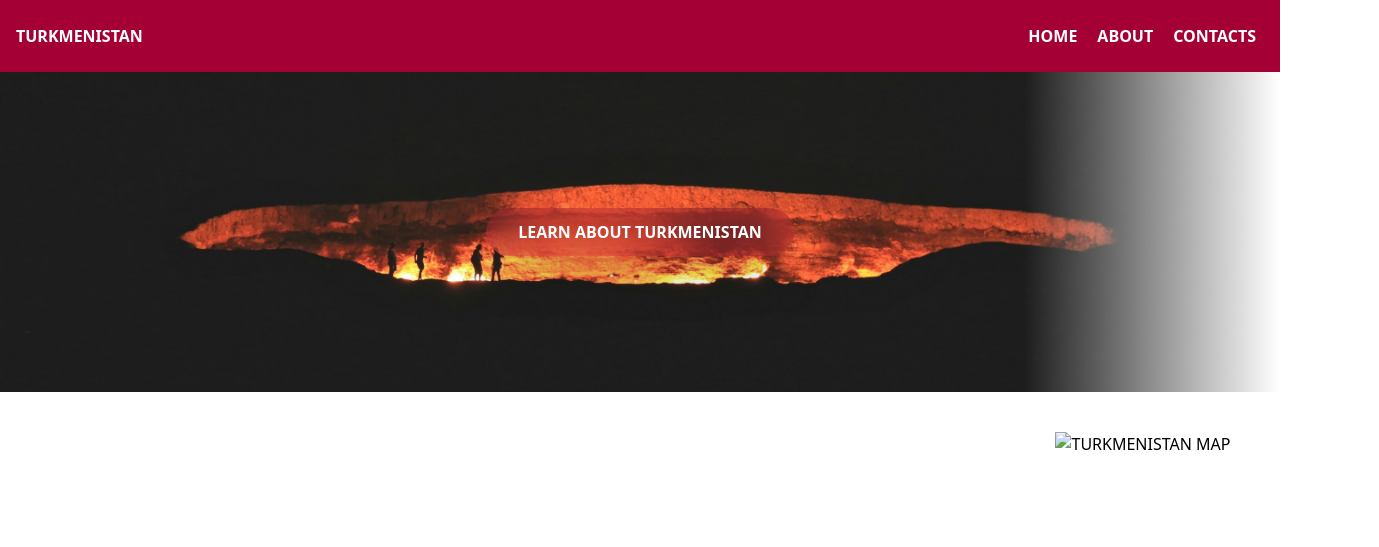
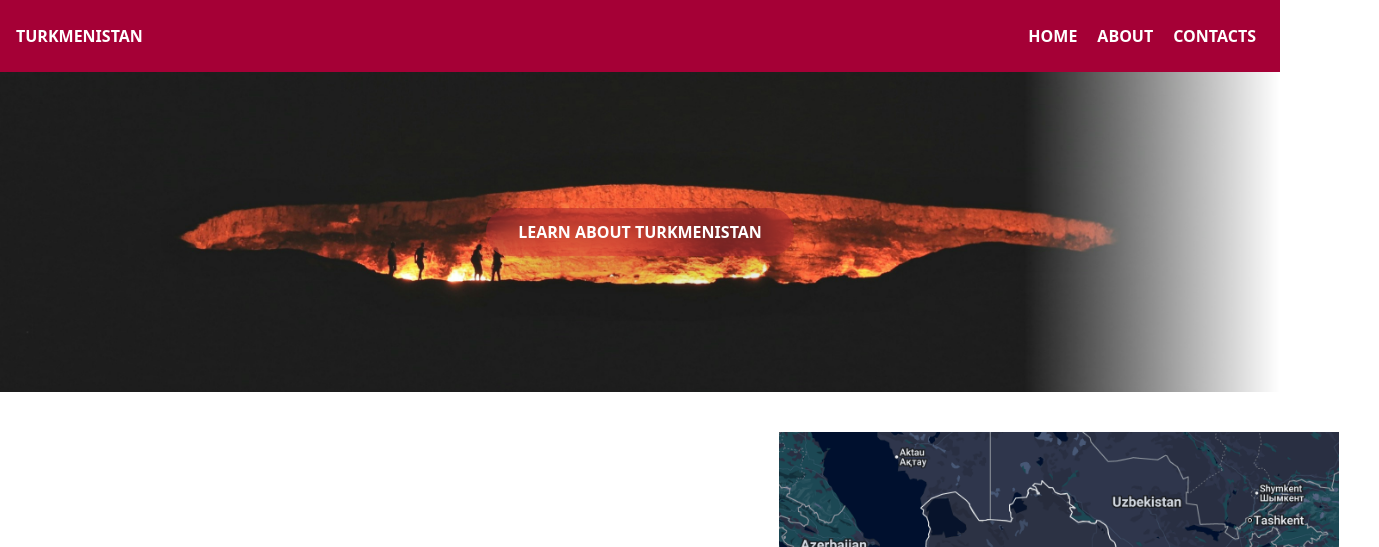
Before and after one commit to dreiiihash/TURKMENISTAN, a plain HTML site: page index.html in a window 1280 px wide. Shown: the top 547 px of the page, 1379 px wide, since content can reach past the window. Drawn offline with nearby package versions, Linux system fonts and the light colour scheme; the site is published under a folder, as on GitHub Pages, so addresses that start at the root find nothing.

Commit message:
Update index.html

```diff
--- a/index.html
+++ b/index.html
@@ -44,7 +44,7 @@
 
       <img
         class="h-full w-1/2 p-10"
-        src="/ASSETS/TURKMENISTAN.png"
+        src="ASSETS/TURKMENISTAN.png"
         alt="TURKMENISTAN MAP"
       />
     </div>
```
